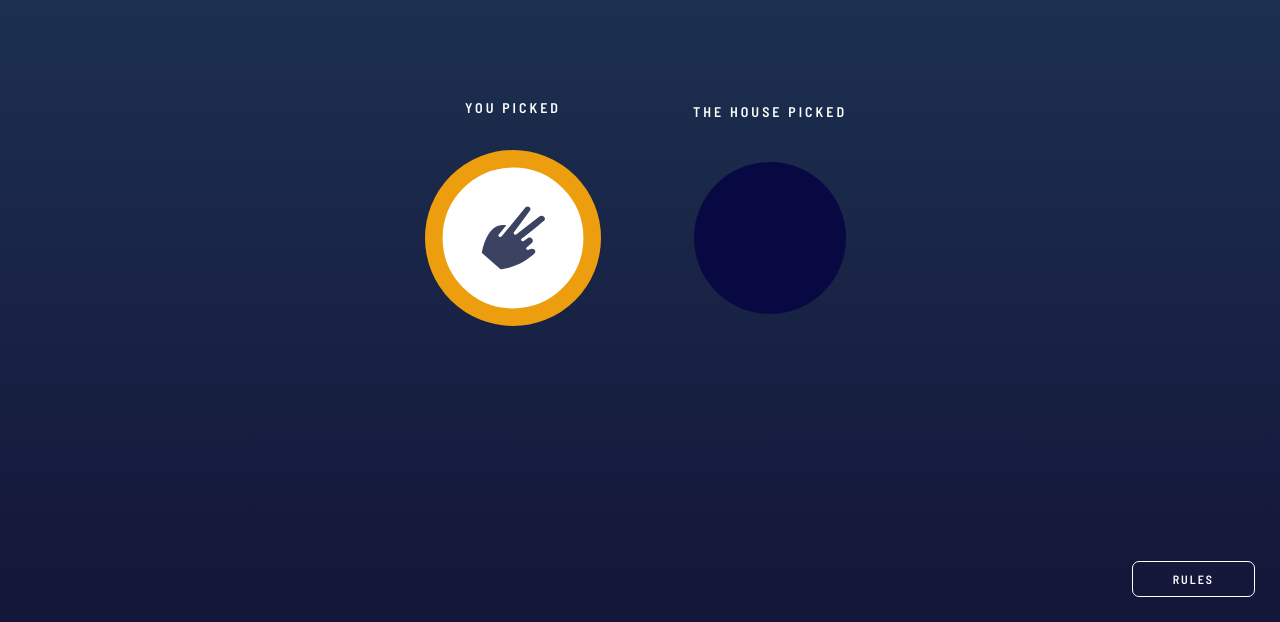
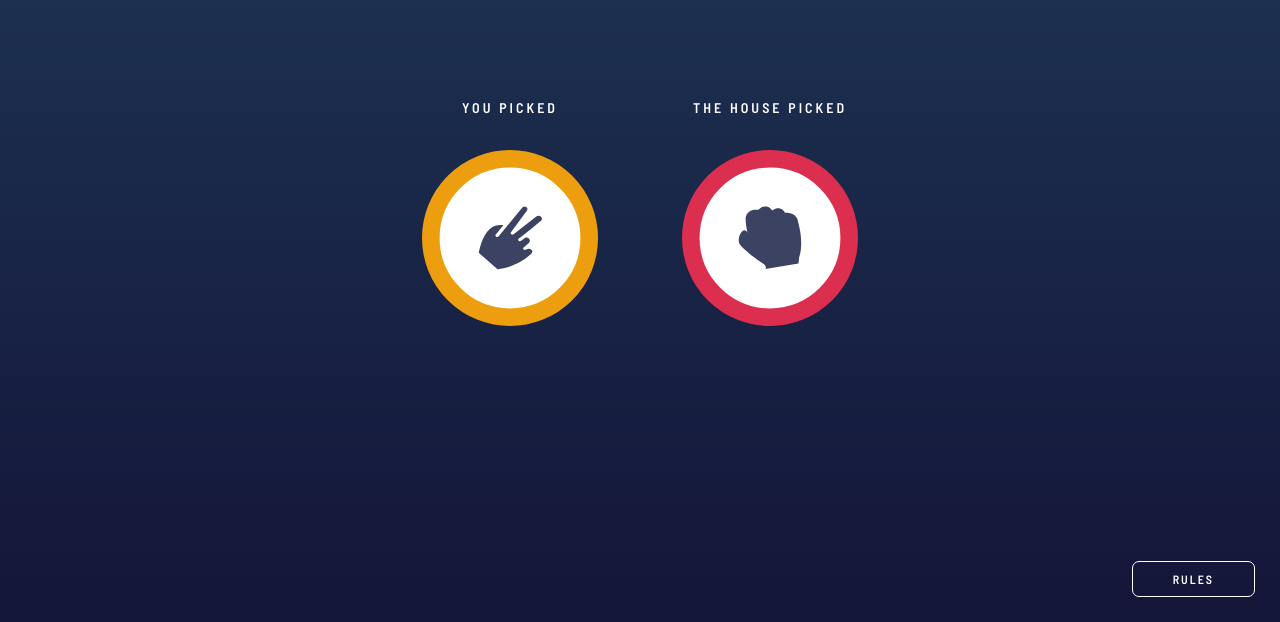
Before and after one commit to Parsa12458/rock-paper-scissors-game, a website built with Vite: page index.html in a window 1280 px wide. Shown: the part 178-800 px from the top of the page. Built offline with nearby package versions, Linux system fonts and the light colour scheme.

Commit message:
implement third step of the game

```diff
--- a/assets/css/style.css
+++ b/assets/css/style.css
@@ -132,14 +132,16 @@ body {
   justify-self: center;
 }
 
-.main--2 {
+.main--2,
+.main--3 {
   display: flex;
   align-items: center;
   gap: 10rem;
   margin-top: 10rem;
 }
 
-.main--2 div {
+.main--2 div,
+.main--3 div {
   display: flex;
   flex-direction: column;
   align-items: center;
@@ -151,8 +153,10 @@ body {
   letter-spacing: 3px;
 }
 
-.main--2 .option__container {
+.main--2 .option__container,
+.main--3 .option__container {
   scale: 1.1;
+  cursor: default;
 }
 
 .house-pick-placeholder {
--- a/index.html
+++ b/index.html
@@ -36,7 +36,7 @@
         </div>
       </main> -->
       <!-- -STEP 2 -->
-      <main class="main main--2">
+      <!-- <main class="main main--2">
         <div>
           <span class="pick-label">you picked</span>
           <div class="user-pick option__container option--scissors">
@@ -46,6 +46,24 @@
         <div>
           <span class="pick-label">the house picked</span>
           <div class="house-pick-placeholder">&nbsp;</div>
+        </div>
+      </main> -->
+      <!-- -STEP 3 -->
+      <main class="main main--3">
+        <div>
+          <span class="pick-label">you picked</span>
+          <div class="user-pick option__container option--scissors">
+            <img src="./assets/images/icon-scissors.svg" alt="Scissors Image" />
+          </div>
+        </div>
+        <div>
+          <span class="pick-label">the house picked</span>
+          <div
+            class="house-pick option__container option--rock"
+            data-option="rock"
+          >
+            <img src="./assets/images/icon-rock.svg" alt="Rock Image" />
+          </div>
         </div>
       </main>
 
```
